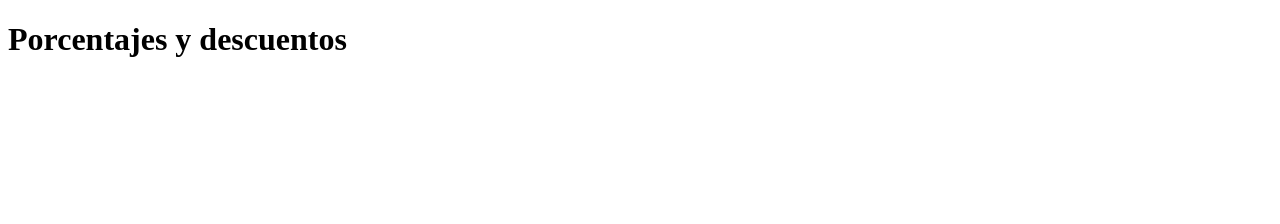
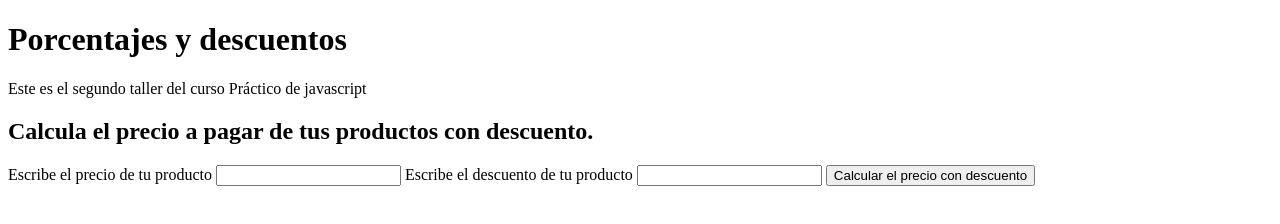
Before and after one commit to jonathanbarsky/Curso-practico-javascript, a plain HTML site: page descuento.html in a window 1280 px wide. Drawn offline with Linux system fonts and the light colour scheme.

Commit message:
se implementaron los descuentos automaticamente , igual aún tengo un tipo que no lo encuentro....ARREGLAR

```diff
--- a/descuento.html
+++ b/descuento.html
@@ -7,7 +7,26 @@
     <title>Porcentajes y descuentos | Cuerso practico de Javascript en platzi</title>
 </head>
 <body>
-    <h1>Porcentajes y descuentos</h1>
+    <header>
+        <h1>Porcentajes y descuentos</h1>
+        <p>Este es el segundo taller del curso Práctico de javascript</p>
+    </header>
+
+    <section>
+        <h2>Calcula el precio a pagar de tus productos con descuento.</h2>
+
+        <form action="">
+            <label for="InputPrice">Escribe el precio de tu producto</label>
+            <input id="InputPrice" type="number" />
+
+            <label for="InputDiscount">Escribe el descuento de tu producto</label>
+            <input id="InputDiscount" type="number" />
+
+            <button type="button" onclick="onClickButtonPriceDiscount">Calcular el precio con descuento</button>
+
+            <p id="ResultP"></p>
+        </form>
+    </section>
 
     <script src="./descuento.js"></script>
 </body>
--- a/descuento.js
+++ b/descuento.js
@@ -10,6 +10,18 @@ function calcularPrecioConDescuento(precio, descuento) {
 
 }
 
+function onClickButtonPriceDiscount() {
+    const inputPrice = document.getElementById("InputPrice");
+    const priceValue = inputPrice.value;
+
+    const inputDiscount = document.getElementById("InputDiscount");
+    const discountValue = inputDiscount.value;
+
+    const precioConDescuento = calcularPrecioConDescuento(priceValue, discountValue);
+
+    const resultP = document.getElementById("ResultP");
+    resultP.innerText = "El precio con descuento son: $" + precioConDescuento;
+}
 
 
 // console.log({
```
